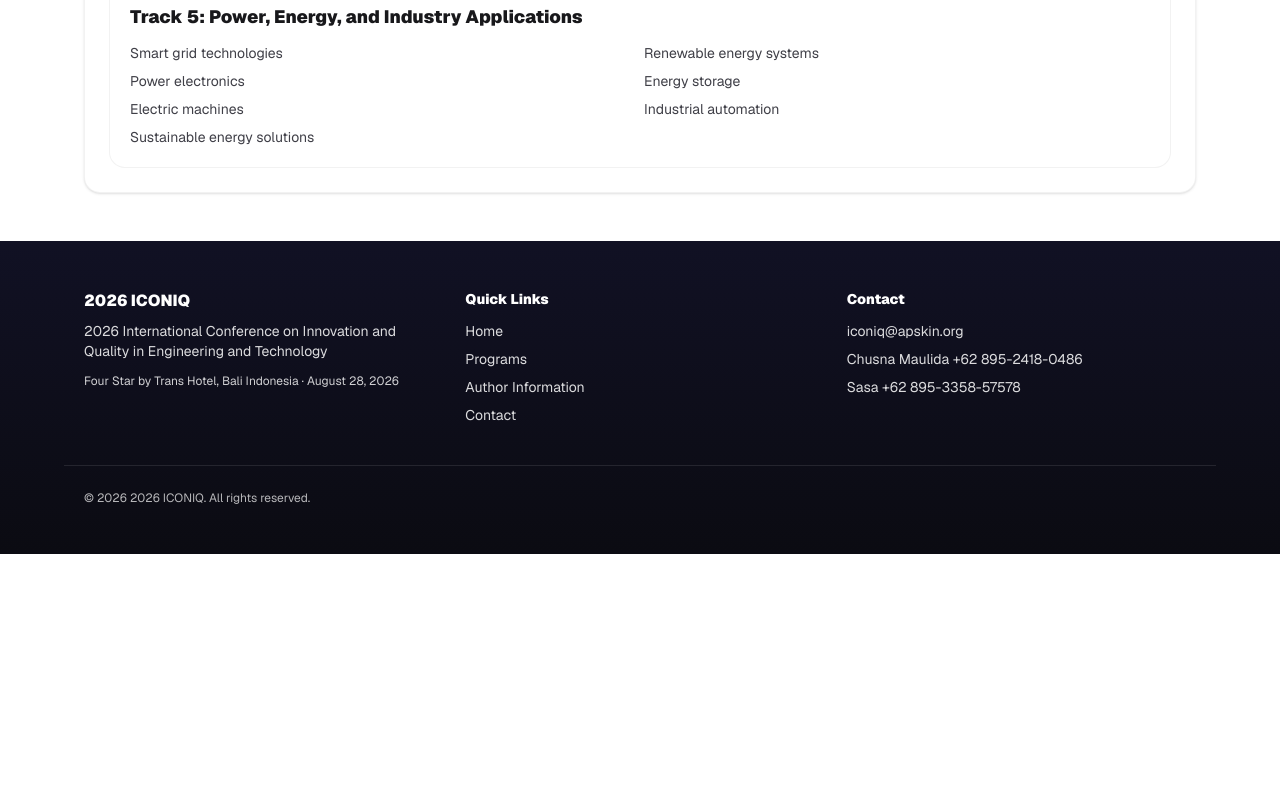
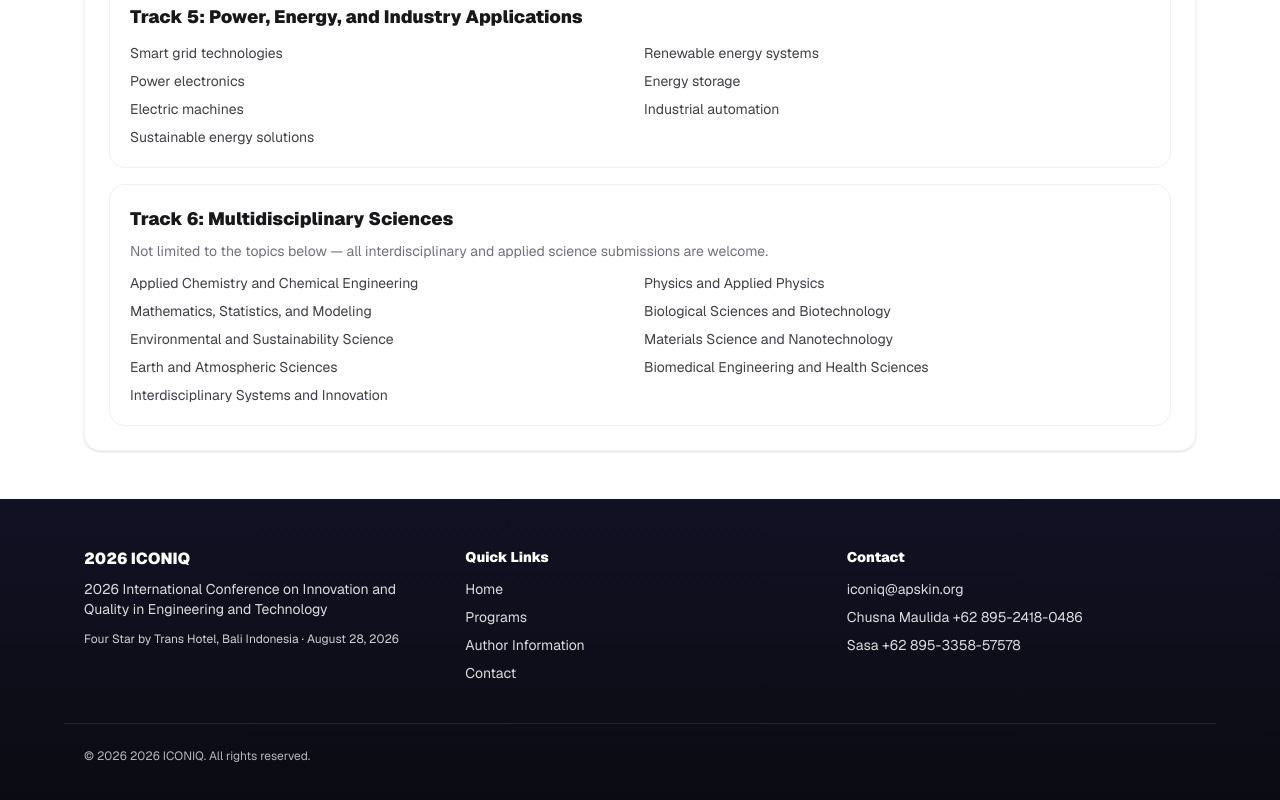
Before and after one commit to helloawuteam-maker/iconic2026, a Next.js app: page /programs in a window 1280 px wide. Shown: the part 1427-2227 px from the top of the page. Before the commit the page ends 1981 px from the top, so only its background shows below. Built offline with nearby package versions, Linux system fonts and the light colour scheme.

Commit message:
update new

```diff
--- a/app/author-information/page.tsx
+++ b/app/author-information/page.tsx
@@ -34,6 +34,7 @@
             <li className="list-disc">Communication, Networking, and Broadcasting</li>
             <li className="list-disc">Information System</li>
             <li className="list-disc">Power, Energy, and Industry Applications</li>
+            <li className="list-disc">Multidisciplinary Sciences (Chemistry, Physics, Biology, Environmental Science, and more)</li>
           </ul>
           <p className="mt-3 text-sm text-zinc-700">
             Submitted papers must be original, not previously published, and not under review elsewhere. All submissions will be
--- a/app/components/TrackSlider.tsx
+++ b/app/components/TrackSlider.tsx
@@ -59,7 +59,7 @@
 
         <div
           ref={scrollerRef}
-          className="mt-10 flex snap-x snap-mandatory items-stretch gap-4 overflow-x-auto pb-4 [-webkit-overflow-scrolling:touch] lg:grid lg:grid-cols-5 lg:overflow-visible lg:pb-0"
+          className="mt-10 flex snap-x snap-mandatory items-stretch gap-4 overflow-x-auto pb-4 [-webkit-overflow-scrolling:touch] lg:grid lg:grid-cols-3 lg:overflow-visible lg:pb-0 xl:grid-cols-6"
         >
           {tracks.map((t, idx) => (
             <div
--- a/app/page.tsx
+++ b/app/page.tsx
@@ -130,6 +130,23 @@
       "Sustainable energy solutions",
     ],
     gradientClassName: "bg-gradient-to-br from-[#1d4ed8] via-[#2563eb] to-[#1e3a8a]",
+  },
+  {
+    id: "track-6",
+    label: "T6",
+    title: "Multidisciplinary Sciences",
+    topics: [
+      "Applied Chemistry and Chemical Engineering",
+      "Physics and Applied Physics",
+      "Mathematics, Statistics, and Modeling",
+      "Biological Sciences and Biotechnology",
+      "Environmental and Sustainability Science",
+      "Materials Science and Nanotechnology",
+      "Earth and Atmospheric Sciences",
+      "Biomedical Engineering and Health Sciences",
+      "Interdisciplinary Systems and Innovation",
+    ],
+    gradientClassName: "bg-gradient-to-br from-[#78350f] via-[#92400e] to-[#3b1205]",
   },
 ] as const;
 
--- a/app/programs/page.tsx
+++ b/app/programs/page.tsx
@@ -103,6 +103,22 @@
               <li>Sustainable energy solutions</li>
             </ul>
           </section>
+
+          <section id="track-6" className="mt-4 rounded-2xl border border-black/5 bg-white p-5">
+            <h3 className="text-lg font-black">Track 6: Multidisciplinary Sciences</h3>
+            <p className="mt-2 text-sm text-zinc-500">Not limited to the topics below — all interdisciplinary and applied science submissions are welcome.</p>
+            <ul className="mt-3 grid gap-2 text-sm text-zinc-700 md:grid-cols-2">
+              <li>Applied Chemistry and Chemical Engineering</li>
+              <li>Physics and Applied Physics</li>
+              <li>Mathematics, Statistics, and Modeling</li>
+              <li>Biological Sciences and Biotechnology</li>
+              <li>Environmental and Sustainability Science</li>
+              <li>Materials Science and Nanotechnology</li>
+              <li>Earth and Atmospheric Sciences</li>
+              <li>Biomedical Engineering and Health Sciences</li>
+              <li>Interdisciplinary Systems and Innovation</li>
+            </ul>
+          </section>
         </section>
       </main>
 
```
